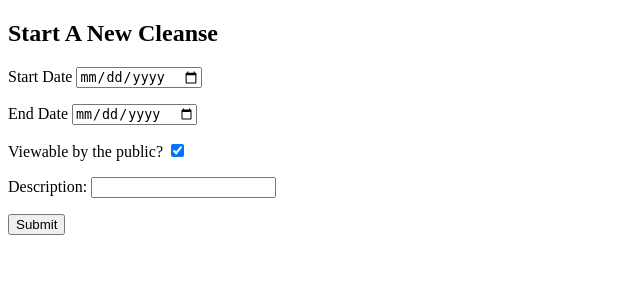
After one commit to qfuggett/rejuvenate, a Flask app: page /start_cleanse in a window 1280 px wide. The commit adds this page. Shown: the top 300 px of the page, without its empty margins (0-640 px from the left). Run offline with Flask 2, Linux system fonts and the light colour scheme; the visitor is signed in with stand-in values (Sample User, id 1); data comes from the database, SQL or seed files in the repository.

Commit message:
create start_cleanse view page for user to create a cleanse, create get_user_cleanse_recipes for user to get all recipes for a specific cleanse, erased unecessary backref in model.py, update homepage with start cleanse link

```diff
--- a/crud.py
+++ b/crud.py
@@ -132,6 +132,22 @@ def create_user_cleanse_recipe(timestamp, date, user_cleanse, recipe):
 
     return user_cleanse_recipe
 
+def get_user_cleanse_recipes(cleanse_id):
+# user.user_cleanses[0].user_cleanse_recipes[0].recipe
+
+    # user = User.query.get(user_id)
+    # cleanses = {}
+    # for cleanse in user.user_cleanses:
+
+    # cleanse.user_cleanses[0].user_cleanse_recipes[0].recipe
+    cleanse = get_cleanse_by_id(cleanse_id)
+
+    for cleanse in cleanse.user_cleanses.user_cleanse_recipes:
+        for recipe in cleanse.user_cleanses.user_cleanse_recipes:
+            recipe
+
+    return recipe
+
 
 def create_cleanse_log(timestamp, comment, private, user_cleanse):
     """Creates a comment related to a users specific cleanse"""
--- a/model.py
+++ b/model.py
@@ -48,7 +48,7 @@ class RecipeIngredient(db.Model):
     ingredient_id = db.Column(db.Integer, db.ForeignKey('ingredients.ingredient_id'))
 
     recipe = db.relationship('Recipe', backref='recipe_ingredients')
-    ingredient = db.relationship('Ingredient', backref='recipe_ingredients')
+    ingredient = db.relationship('Ingredient')
 
     def __repr__(self):
         return f'<RecipeIngredient recipe_ingredient_id={self.recipe_ingredient_id} recipe_id={self.recipe_id} ingredient_id={self.ingredient_id}>'
@@ -119,6 +119,8 @@ class UserCleanseRecipe(db.Model):
     user_cleanse = db.relationship('UserCleanse', backref='user_cleanse_recipes')
     recipe = db.relationship('Recipe', backref='user_cleanse_recipes')
 
+    # >>> user.user_cleanses[0].user_cleanse_recipes[0].recipe
+
     def __repr__(self):
         return f'<UserCleanseRecipe user_cleanse_recipe_id={self.user_cleanse_recipe_id} user_cleanse_id={self.user_cleanse_id} recipe_id={self.recipe_id} timestamp={self.timestamp} date-{self.date}>'
 
--- a/server.py
+++ b/server.py
@@ -59,6 +59,30 @@ def user_cleanses():
     return render_template('user_cleanses.html', cleanses=cleanses)
 
 
+@app.route('/start_cleanse', methods=['GET', 'POST'])
+def start_cleanse():
+    """Renders a form for a user to start a cleanse"""
+
+    user = crud.get_user_by_email(session['email'])
+
+    if request.method == 'POST':
+        start_date = request.form.get('start_date')
+        end_date = request.form.get('end_date')
+        public = request.form.get('public')
+        description = request.form.get('description')
+
+        if public == 'on':
+            public = True
+        else:
+            public = False
+
+        crud.create_cleanse(start_date, end_date, public, description, user)
+        return redirect('/user_cleanses')
+
+    else:
+        return render_template('start_cleanse.html')
+
+
 @app.route('/cleanse/<cleanse_id>')
 def recipes(cleanse_id):
     """Shows smoothies that belong to a cleanse and their ingredients"""
@@ -103,12 +127,19 @@ def login():
         password = request.form['password']
 
         user = crud.get_user_by_email(email)
-        session['username'] = username
-        session['email'] = email
-        session['user_id'] = user.user_id
-        flash("Logged in as %s" % username)
+        if user and password == user.password:
+            session['username'] = username
+            session['email'] = email
+            session['user_id'] = user.user_id
+            flash("Logged in as %s" % username)
 
-        return render_template('user_profile.html', user=user)
+        #write if statements: if email matches an email in the users table and the password given also matches the passwords
+        #in that same user record, then create session
+
+            return render_template('user_profile.html', user=user)
+        else:
+            flash("Incorrect information")
+            return redirect('/login')
 
     else: #just going to the /login page
         if 'user' in session:
--- a/templates/homepage.html
+++ b/templates/homepage.html
@@ -8,6 +8,7 @@
   <ul>
     {% if session.get('username') %}
       <li><a href="/profile">Profile Settings</a></li>
+      <li><a href="/start_cleanse">Start A Cleanse</a></li>
       <li><a href="/user_cleanses">My Cleanses</a></li>
       <li><a href="/recipes">View all recipes in entire website!</a></li>
       <li><a href="/logout">Logout</a></li>
--- /dev/null
+++ b/templates/start_cleanse.html
@@ -0,0 +1,27 @@
+{% extends 'base.html' %}
+{% block title %}Start Cleanse{% endblock %}
+
+{% block body %}
+    <h2>Start A New Cleanse</h2>
+    <form action="/start_cleanse" method="POST">
+        <p>
+            Start Date <input type="date" name="start_date">
+        </p>
+
+        <p>
+            End Date <input type="date" name="end_date">
+        </p>
+
+        <p>
+            Viewable by the public? <input type="checkbox" name="public" checked>
+        </p>
+
+        <p>
+            Description: <input type="text" name="description">
+        </p>
+
+        <p>
+          <input type="submit">
+        </p>
+      </form>
+{% endblock %}
```
